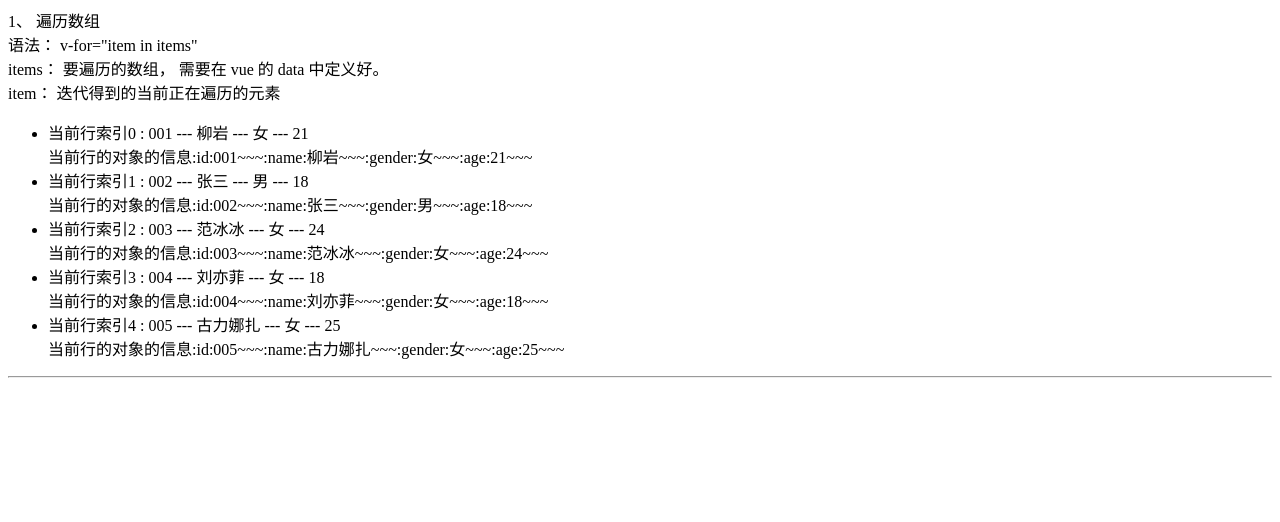
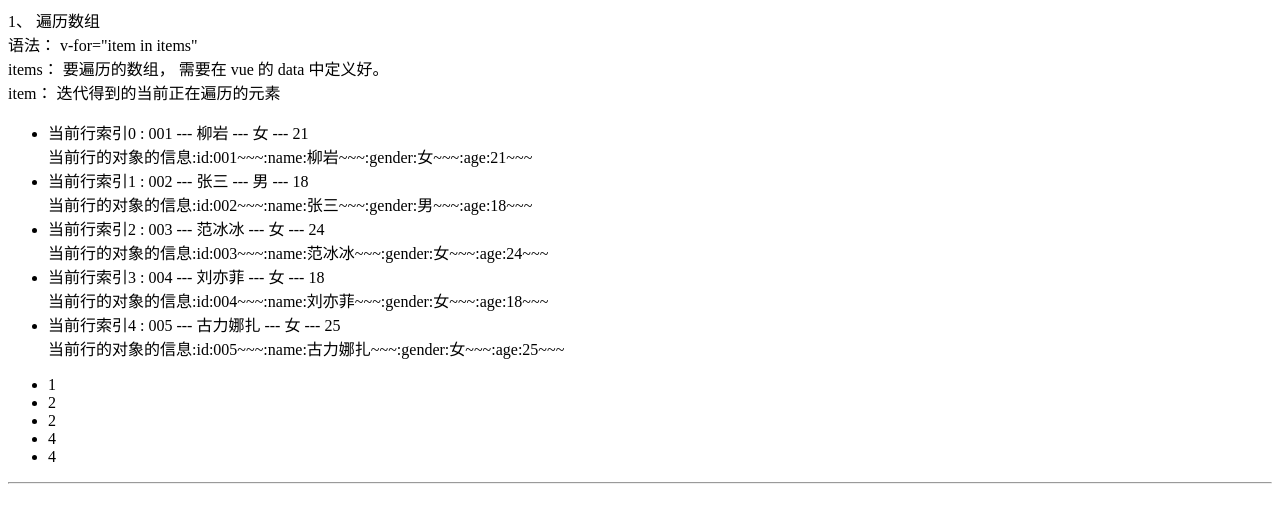
Before and after one commit to engineerping/VUE-V2-DEMO, a website: page 1.指令/5.v-for遍历.html in a window 1280 px wide. Drawn offline with nearby package versions, Linux system fonts and the light colour scheme.

Commit message:
5.v-for遍历 成功

```diff
--- a/1.指令/5.v-for遍历.html
+++ b/1.指令/5.v-for遍历.html
@@ -28,6 +28,12 @@
                 <!-- 4. 优化细节: 无论何时遍历是,都加上 v-bind:key (简写做 :key) 属性, 来区分所遍历出的不同的行的唯一性, 从而提高 vue 渲染效率-->
             </li>
         </ul>
+
+        <ul>
+            <li v-for="(num, index) in nums" :key="index">
+                {{num}}
+            </li>
+        </ul>
         <hr/>
     </div>
     <script src="../node_modules/vue/dist/vue.js"></script>
@@ -41,7 +47,9 @@
                     { id: '003', name: '范冰冰', gender: '女', age: 24 },
                     { id: '004', name: '刘亦菲', gender: '女', age: 18 },
                     { id: '005', name: '古力娜扎', gender: '女', age: 25 }
-                ]
+                ],
+
+                nums: [1,2,2,4,4],
             },
         })
     </script>
```
